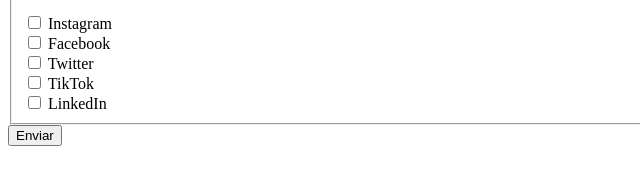
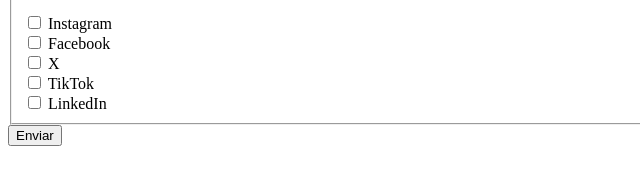
Before and after one commit to cremalz/formulario, a plain HTML site: page index.html in a window 1280 px wide. Shown: the part 467-652 px from the top of the page, 0-640 px from the left. Drawn offline with Linux system fonts and the light colour scheme.

Commit message:
Ajustes finais nos hábitos

```diff
--- a/index.html
+++ b/index.html
@@ -116,8 +116,8 @@
     <input type="checkbox" name="social" value="facebook">
     <label for="social">Facebook</label>
     <br>
-    <input type="checkbox" name="social" value="twitter">
-    <label for="social">Twitter</label>
+    <input type="checkbox" name="social" value="X">
+    <label for="social">X</label>
     <br>
     <input type="checkbox" name="social" value="tiktok">
     <label for="social">TikTok</label>
```
